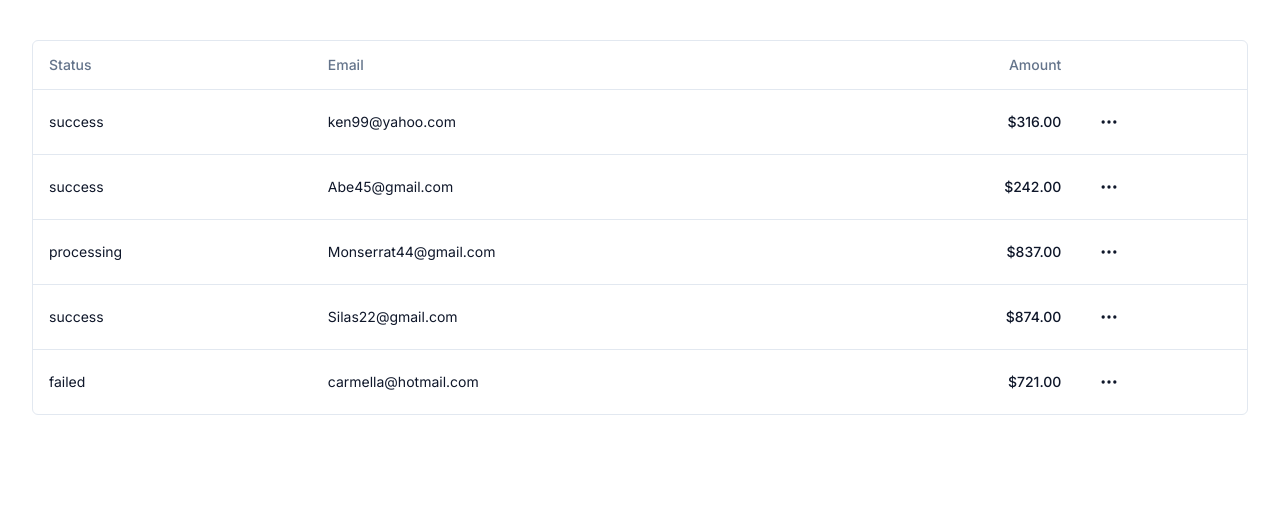
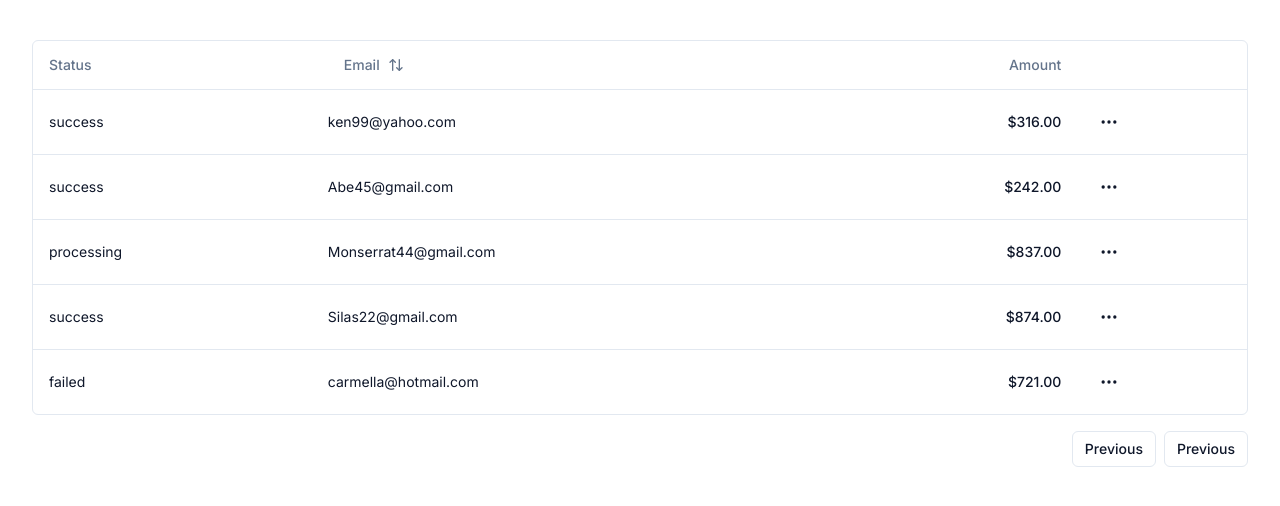
Before and after one commit to pqhung3007/h2-coffee-frontend, a Next.js app: page /payments in a window 1280 px wide. Shown: the top 506 px of the page. Built offline with nearby package versions, Linux system fonts and the light colour scheme.

Commit message:
feat: implement paging and sorting by column

```diff
--- a/app/payments/columns.tsx
+++ b/app/payments/columns.tsx
@@ -1,7 +1,7 @@
 "use client";
 
 import { ColumnDef } from "@tanstack/react-table";
-import { MoreHorizontal } from "lucide-react";
+import { ArrowUpDown, MoreHorizontal } from "lucide-react";
 
 import { Button } from "@/components/ui/button";
 import {
@@ -26,7 +26,17 @@
   },
   {
     accessorKey: "email",
-    header: "Email",
+    header: ({ column }) => {
+      return (
+        <Button
+          variant="ghost"
+          onClick={() => column.toggleSorting(column.getIsSorted() === "asc")}
+        >
+          Email
+          <ArrowUpDown className="ml-2 h-4 w-4" />
+        </Button>
+      );
+    },
   },
   {
     accessorKey: "amount",
--- a/app/payments/data-table.tsx
+++ b/app/payments/data-table.tsx
@@ -1,4 +1,6 @@
 "use client";
+
+import { Button } from "@/components/ui/button";
 import {
   Table,
   TableBody,
@@ -9,10 +11,14 @@
 } from "@/components/ui/table";
 import {
   ColumnDef,
+  SortingState,
   flexRender,
   getCoreRowModel,
+  getPaginationRowModel,
+  getSortedRowModel,
   useReactTable,
 } from "@tanstack/react-table";
+import { useState } from "react";
 
 interface DataTableProps<TData, TValue> {
   columns: ColumnDef<TData, TValue>[];
@@ -23,13 +29,22 @@
   columns,
   data,
 }: DataTableProps<TData, TValue>) {
+  const [sorting, setSorting] = useState<SortingState>([]);
+
   const table = useReactTable({
     columns,
     data,
     getCoreRowModel: getCoreRowModel(),
+    getPaginationRowModel: getPaginationRowModel(),
+    getSortedRowModel: getSortedRowModel(),
+    onSortingChange: setSorting,
+    state: {
+      sorting,
+    },
   });
 
   return (
+    <div>
       <div className="rounded-md border">
         <Table>
           <TableHeader>
@@ -59,7 +74,10 @@
                 >
                   {row.getVisibleCells().map((cell) => (
                     <TableCell key={cell.id}>
-                    {flexRender(cell.column.columnDef.cell, cell.getContext())}
+                      {flexRender(
+                        cell.column.columnDef.cell,
+                        cell.getContext()
+                      )}
                     </TableCell>
                   ))}
                 </TableRow>
@@ -78,5 +96,25 @@
           </TableBody>
         </Table>
       </div>
+
+      <div className="flex items-center justify-end space-x-2 py-4">
+        <Button
+          variant="outline"
+          size="sm"
+          onClick={() => table.previousPage()}
+          disabled={!table.getCanPreviousPage}
+        >
+          Previous
+        </Button>
+        <Button
+          variant="outline"
+          size="sm"
+          onClick={() => table.nextPage()}
+          disabled={!table.getCanNextPage}
+        >
+          Previous
+        </Button>
+      </div>
+    </div>
   );
 }
```
Lines whose indentation alone changed are shown as unchanged.
